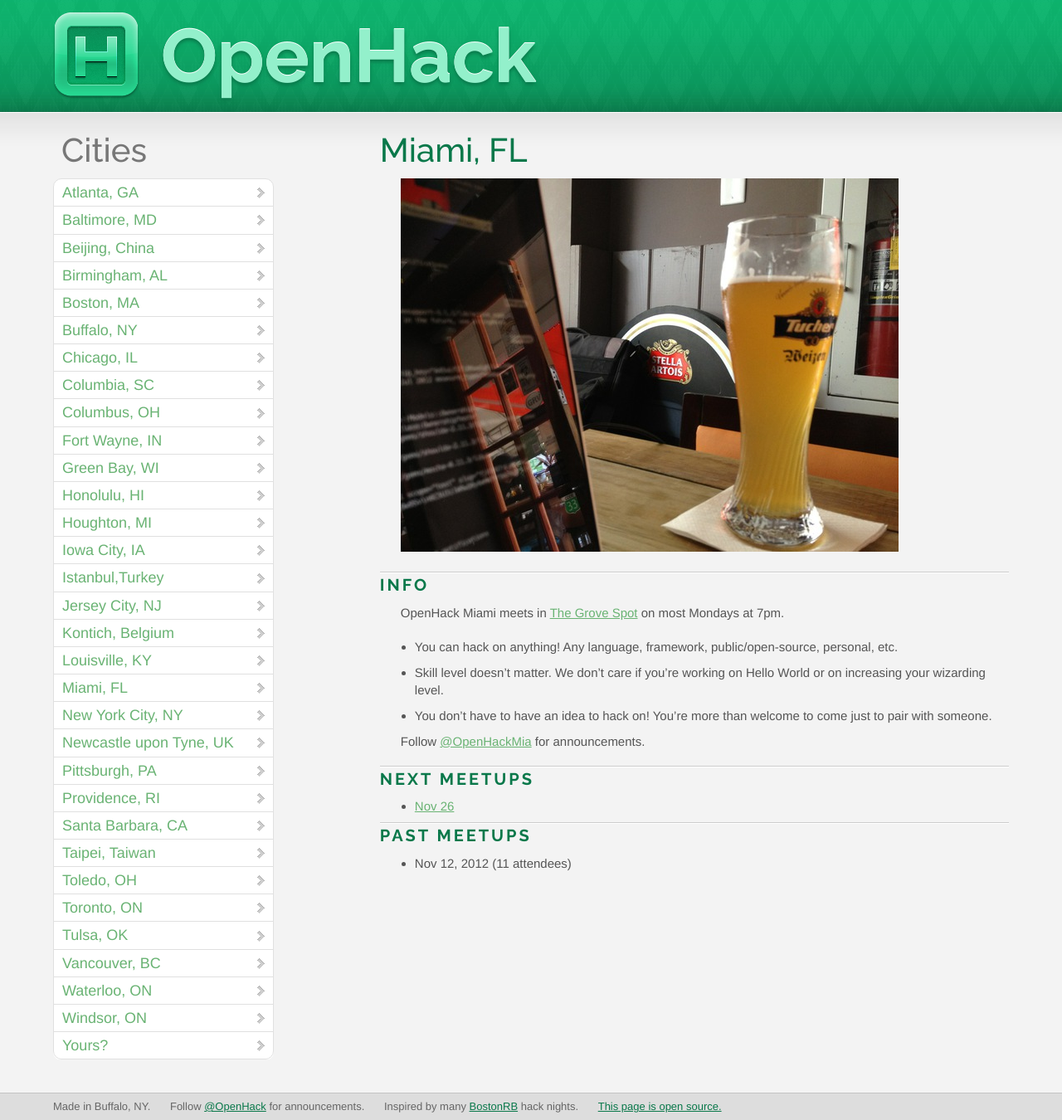
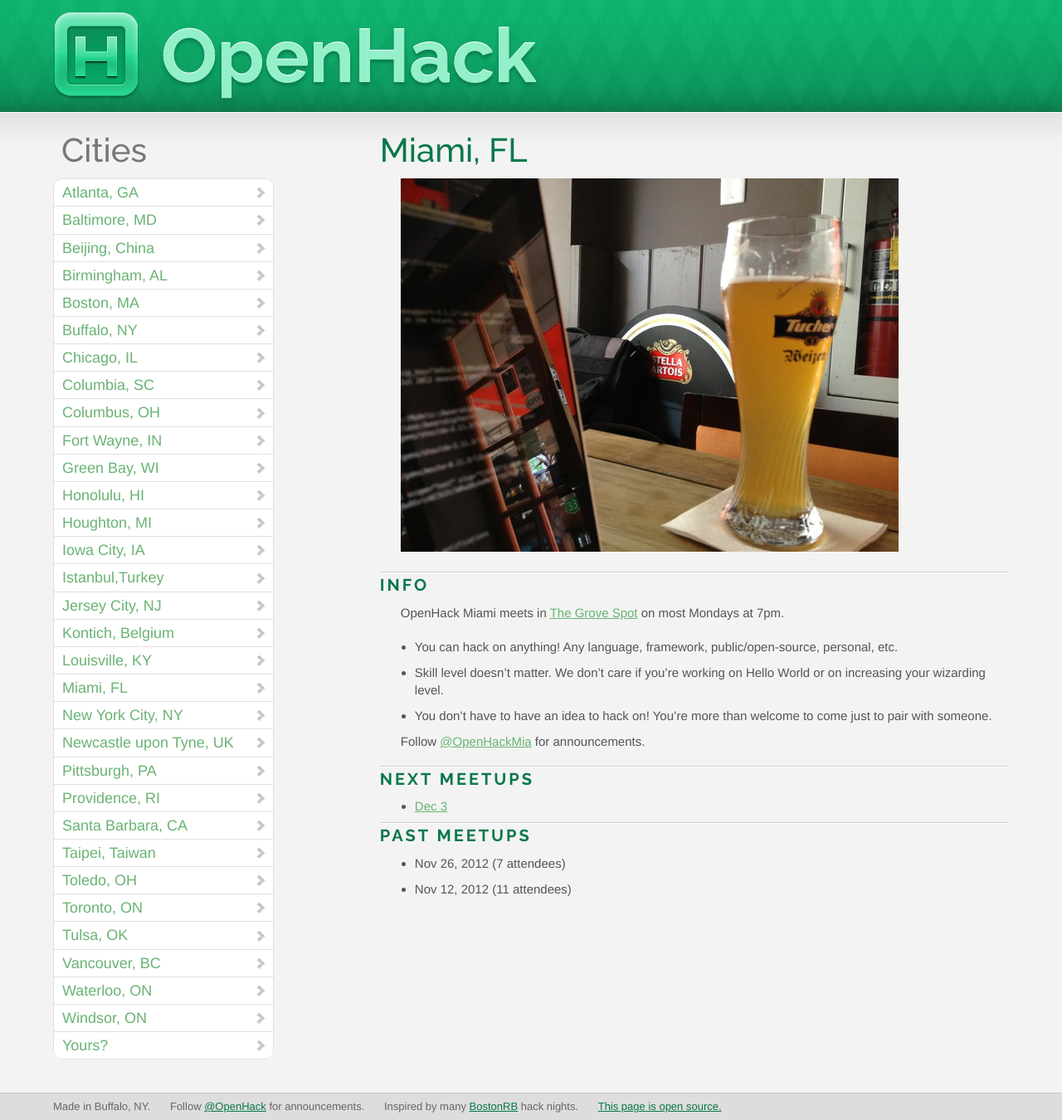
Before and after one commit to OpenHack/openhack.github.com, a Jekyll site: the page built from miami/index.markdown, in a window 1280 px wide. Shown: the whole page at 83% size. Built offline with Jekyll 4.4.1, drawn with Linux system fonts in a browser that asks for light colours; nearby versions of some CDN libraries; Markdown is read by kramdown in place of the engine named in the settings; comment, search, counter and statistics services are not loaded.

Commit message:
attendees count for today and info for the next meetup

```diff
--- a/miami/index.markdown
+++ b/miami/index.markdown
@@ -19,8 +19,9 @@ Follow [@OpenHackMia](http://twitter.com/openhackmia) for announcements.
 
 ### Next meetups
 
-* [Nov 26](http://www.meetup.com/miamirb/events/90306232/)
+* [Dec 3](http://www.meetup.com/miamirb/events/92930702/)
 
 ### Past meetups
 
+* Nov 26, 2012 (7 attendees)
 * Nov 12, 2012 (11 attendees)
```
